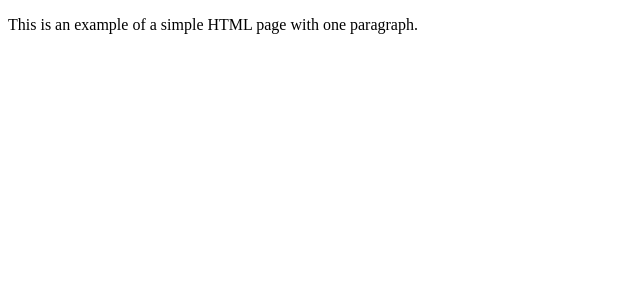
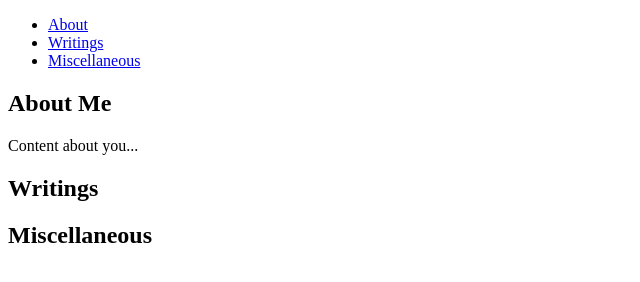
Before and after one commit to patrickbelding/site, a plain HTML site: page index.html in a window 1280 px wide. Shown: the whole page, without its empty margins (0-640 px from the left). Drawn offline with Linux system fonts and the light colour scheme.

Commit message:
Update index.html

```diff
--- a/index.html
+++ b/index.html
@@ -1,9 +1,30 @@
 <!DOCTYPE html>
 <html>
-    <head>
-        <title>Example</title>
-    </head>
-    <body>
-        <p>This is an example of a simple HTML page with one paragraph.</p>
-    </body>
+<head>
+    <link rel="stylesheet" type="text/css" href="style.css">
+    <title>My Website</title>
+</head>
+<body>
+    <header>
+        <nav>
+            <ul>
+                <li><a href="#about">About</a></li>
+                <li><a href="#writings">Writings</a></li>
+                <li><a href="#misc">Miscellaneous</a></li>
+            </ul>
+        </nav>
+    </header>
+    <section id="about">
+        <h1>About Me</h1>
+        <p>Content about you...</p>
+    </section>
+    <section id="writings">
+        <h1>Writings</h1>
+        <!-- Content for writings -->
+    </section>
+    <section id="misc">
+        <h1>Miscellaneous</h1>
+        <!-- Miscellaneous content -->
+    </section>
+</body>
 </html>
```
